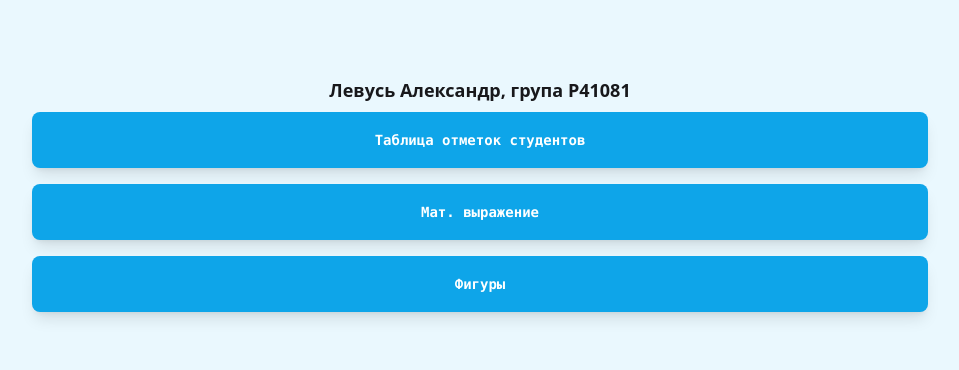
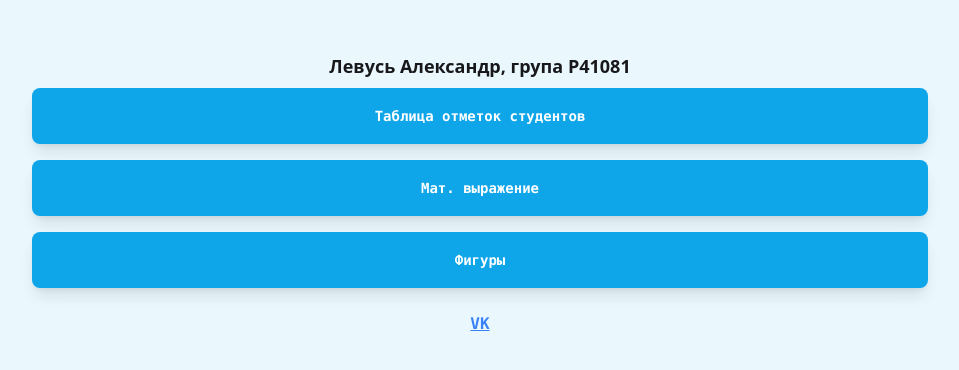
Before and after one commit to AlexLevus/alexlevus.github.io, a plain HTML site: page index.html in a window 1280 px wide. Shown: the part 206-576 px from the top of the page, without its empty margins (160-1119 px from the left). Drawn offline with nearby package versions, Linux system fonts and the light colour scheme.

Commit message:
Add VK link

```diff
--- a/index.html
+++ b/index.html
@@ -36,6 +36,9 @@
           Фигуры
         </a>
       </div>
+      <div class="mt-6 text-center">
+        <a href="https://vk.com/levis38" class="text-base	text-blue-500	underline" target="_blank" rel="noopener noreferrer">VK</a>
+      </div>
     </div>
   </body>
 </html>
```
